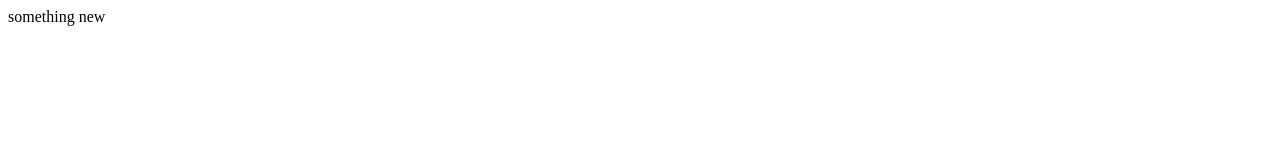
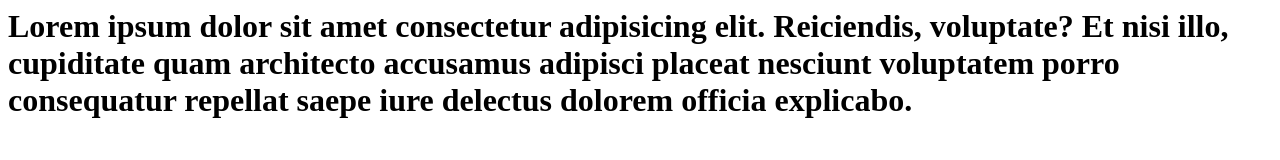
Before and after one commit to StefanoMiC/git-test-github-desktop, a plain HTML site: page index.html in a window 1280 px wide. Drawn offline with Linux system fonts and the light colour scheme.

Commit message:
adding h1

```diff
--- a/index.html
+++ b/index.html
@@ -8,7 +8,9 @@
 </head>
 
 <body>
-    something new
+    <h1>Lorem ipsum dolor sit amet consectetur adipisicing elit. Reiciendis, voluptate? Et nisi illo, cupiditate quam
+        architecto accusamus adipisci placeat nesciunt voluptatem porro consequatur repellat saepe iure delectus dolorem
+        officia explicabo.</h1>
 </body>
 
 </html>
```
